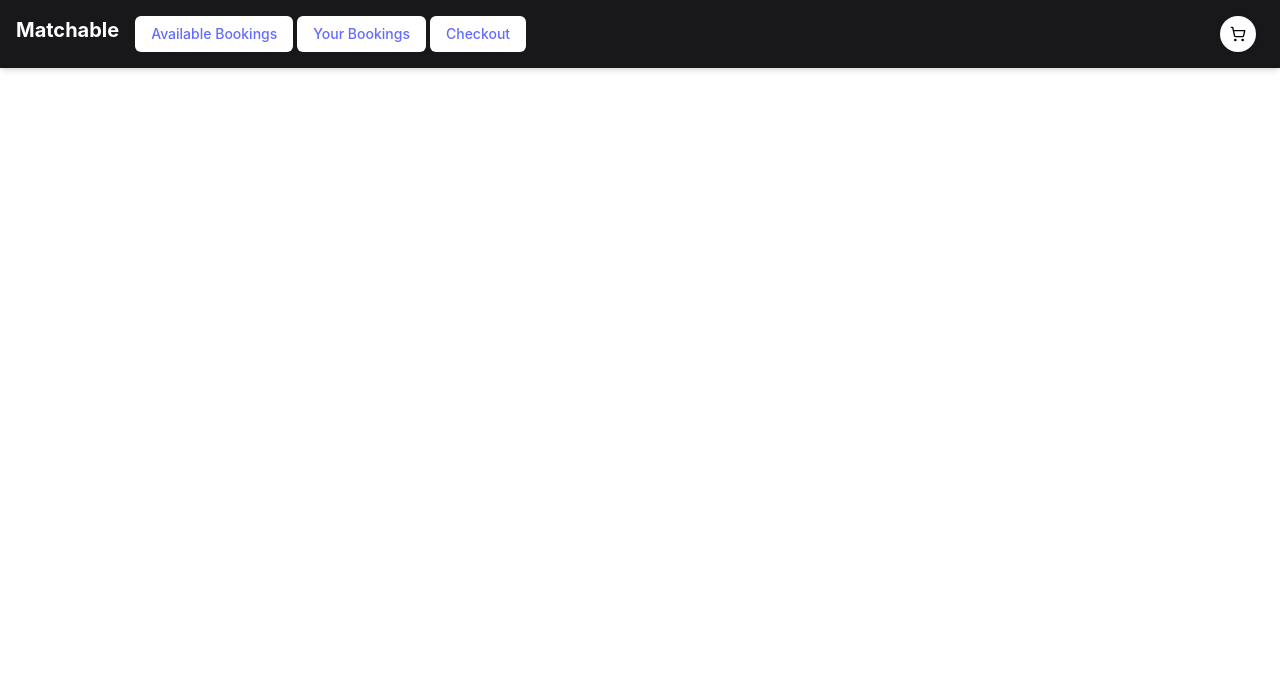
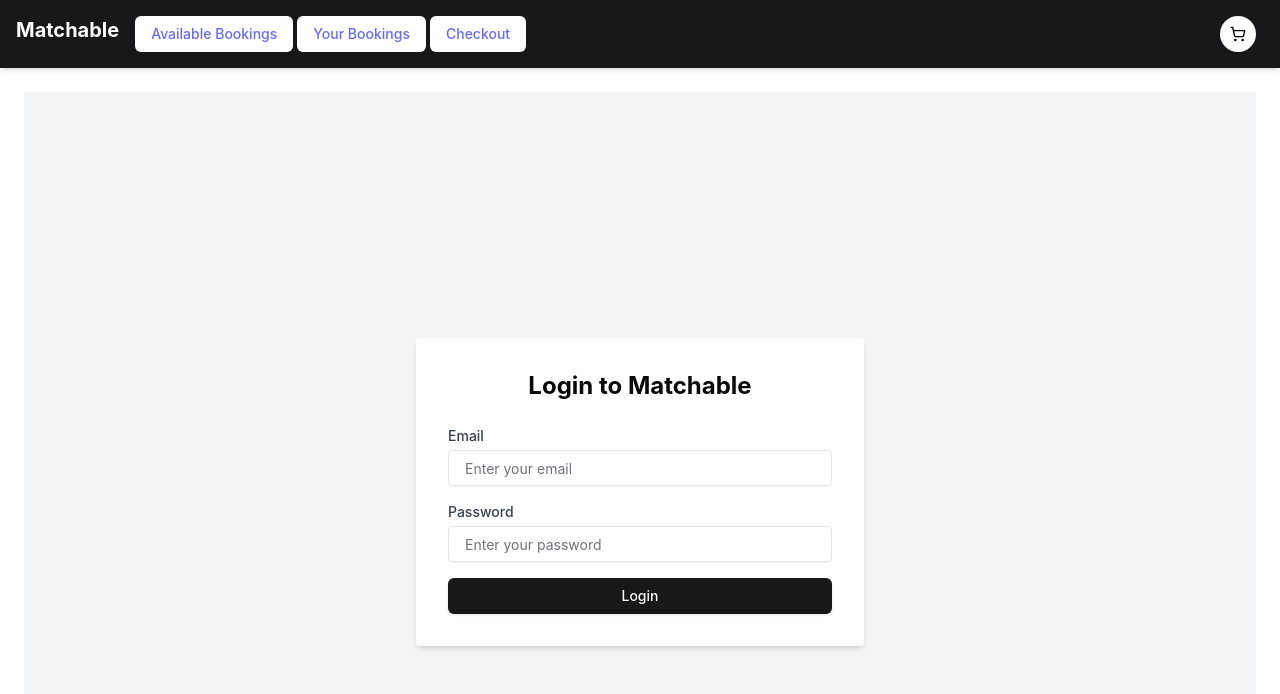
Before and after one commit to lehuy299/matchable-booking, a React (Vite) app in the folder front-end/: page /login in a window 1280 px wide. Shown: the top 694 px of the page. Built offline with nearby package versions, Linux system fonts and the light colour scheme.

Commit message:
working on login page

```diff
--- a/front-end/package.json
+++ b/front-end/package.json
@@ -17,6 +17,8 @@
     "@radix-ui/react-select": "^2.1.4",
     "@radix-ui/react-separator": "^1.1.1",
     "@radix-ui/react-slot": "^1.1.1",
+    "@tanstack/react-query": "^5.62.11",
+    "axios": "^1.7.9",
     "class-variance-authority": "^0.7.1",
     "clsx": "^2.1.1",
     "cmdk": "1.0.0",
@@ -26,6 +28,7 @@
     "react": "^18.3.1",
     "react-dom": "^18.3.1",
     "react-router": "^7.1.1",
+    "react-router-dom": "^7.1.1",
     "tailwind-merge": "^2.6.0",
     "tailwindcss-animate": "^1.0.7",
     "yup": "^1.6.1"
--- a/front-end/src/App.tsx
+++ b/front-end/src/App.tsx
@@ -5,6 +5,7 @@ import Topbar from "./components/Topbar";
 import { Route, Routes } from "react-router";
 import { Cart } from "./types/types";
 import AvailableSessions from "./components/AvailableSessions";
+import LoginPage from "./components/LoginPage";
 
 function App() {
   const [cartList, setCartList] = useState<Cart[]>([]);
@@ -39,6 +40,7 @@ function App() {
               />
             }
           />
+          <Route path='login' element={<LoginPage />} />
         </Routes>
       </div>
     </div>
--- /dev/null
+++ b/front-end/src/api/mutations.ts
@@ -0,0 +1,21 @@
+import { useMutation, UseMutationResult } from '@tanstack/react-query';
+import axios from 'axios';
+
+// Define the expected structure of the data and the response
+interface LoginData {
+  email: string;
+  password: string;
+}
+
+interface LoginResponse {
+  token: string;
+}
+
+export const useLoginMutation = () => {
+  return useMutation<LoginResponse, Error, LoginData>(
+    async (data: LoginData) => {
+      const response = await axios.post<LoginResponse>('/auth/login', data);
+      return response.data;
+    }
+  );
+};
--- /dev/null
+++ b/front-end/src/components/LoginPage.tsx
@@ -0,0 +1,94 @@
+import { Formik, Form, Field, ErrorMessage } from "formik";
+import * as Yup from "yup";
+import { Button } from "@/components/ui/button";
+import { Input } from "@/components/ui/input";
+import axios from "axios";
+import { useNavigate } from "react-router";
+
+interface LoginFormValues {
+  email: string;
+  password: string;
+}
+
+const LoginSchema = Yup.object().shape({
+  email: Yup.string().email("Invalid email address").required("Email is required"),
+  password: Yup.string()
+    .min(6, "Password must be at least 6 characters")
+    .required("Password is required"),
+});
+
+export default function LoginPage(): JSX.Element {
+  const navigate = useNavigate();
+  const handleSubmit = async (values: LoginFormValues): Promise<void> => {
+    console.log(values);
+    try {
+      const response = await axios.post("http://localhost:3000/auth/sign-in", values);
+      console.log(response);
+      //navigate("/");
+    } catch (error) {
+      console.error(error);
+    }
+  };
+
+  return (
+    <div className="flex items-center justify-center min-h-screen bg-gray-100">
+      <div className="w-full max-w-md p-8 space-y-6 bg-white rounded shadow-md">
+        <h2 className="text-2xl font-bold text-center">Login to Matchable</h2>
+        <Formik<LoginFormValues>
+          initialValues={{ email: "", password: "" }}
+          validationSchema={LoginSchema}
+          onSubmit={handleSubmit}
+        >
+          {({ isSubmitting }) => (
+            <Form className="space-y-4">
+              {/* Email Field */}
+              <div>
+                <label htmlFor="email" className="block text-sm font-medium text-gray-700">
+                  Email
+                </label>
+                <Field
+                  id="email"
+                  name="email"
+                  type="email"
+                  placeholder="Enter your email"
+                  className="w-full px-4 py-2 mt-1 border rounded shadow-sm focus:ring focus:ring-indigo-300"
+                  as={Input}
+                />
+                <ErrorMessage
+                  name="email"
+                  component="div"
+                  className="mt-1 text-sm text-red-600"
+                />
+              </div>
+
+              {/* Password Field */}
+              <div>
+                <label htmlFor="password" className="block text-sm font-medium text-gray-700">
+                  Password
+                </label>
+                <Field
+                  id="password"
+                  name="password"
+                  type="password"
+                  placeholder="Enter your password"
+                  className="w-full px-4 py-2 mt-1 border rounded shadow-sm focus:ring focus:ring-indigo-300"
+                  as={Input}
+                />
+                <ErrorMessage
+                  name="password"
+                  component="div"
+                  className="mt-1 text-sm text-red-600"
+                />
+              </div>
+
+              {/* Submit Button */}
+              <Button type="submit" disabled={isSubmitting} className="w-full">
+                {isSubmitting ? "Logging in..." : "Login"}
+              </Button>
+            </Form>
+          )}
+        </Formik>
+      </div>
+    </div>
+  );
+}
--- /dev/null
+++ b/front-end/src/provider/authProvider.tsx
@@ -0,0 +1,50 @@
+
+import axios from "axios";
+import { createContext, useContext, useEffect, useMemo, useState } from "react";
+
+interface AuthContextType {
+  token: string | null;
+  setToken: (token: string) => void;
+}
+
+const AuthContext = createContext<AuthContextType | undefined>(undefined);
+
+const AuthProvider = ({ children }: { children: React.ReactNode }) => {
+  // State to hold the authentication token
+  const [token, setToken_] = useState(localStorage.getItem("token"));
+
+  // Function to set the authentication token
+  const setToken = (newToken: string) => {
+    setToken_(newToken);
+  };
+
+  useEffect(() => {
+    if (token) {
+      axios.defaults.headers.common["Authorization"] = "Bearer " + token;
+      localStorage.setItem("token", token);
+    } else {
+      delete axios.defaults.headers.common["Authorization"];
+      localStorage.removeItem("token");
+    }
+  }, [token]);
+
+  // Memoized value of the authentication context
+  const contextValue = useMemo(
+    () => ({
+      token,
+      setToken,
+    }),
+    [token]
+  );
+
+  // Provide the authentication context to the children components
+  return (
+    <AuthContext.Provider value={contextValue}>{children}</AuthContext.Provider>
+  );
+};
+
+export const useAuth = (): AuthContextType => {
+  return useContext(AuthContext)!;
+};
+
+export default AuthProvider;
--- /dev/null
+++ b/front-end/src/route/ProtectedRoute.tsx
@@ -0,0 +1,15 @@
+import { Navigate, Outlet } from "react-router-dom";
+import { useAuth } from "../provider/authProvider";
+
+export const ProtectedRoute = () => {
+  const { token } = useAuth();
+
+  // Check if the user is authenticated
+  if (!token) {
+    // If not authenticated, redirect to the login page
+    return <Navigate to="/login" />;
+  }
+
+  // If authenticated, render the child routes
+  return <Outlet />;
+};
```
Also changed, not shown: 2 other files (tests, documents, lock files or other folders).
